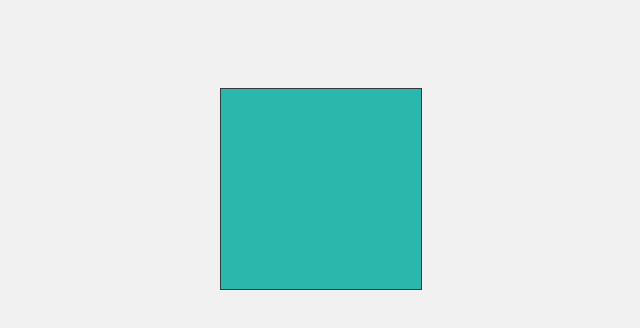
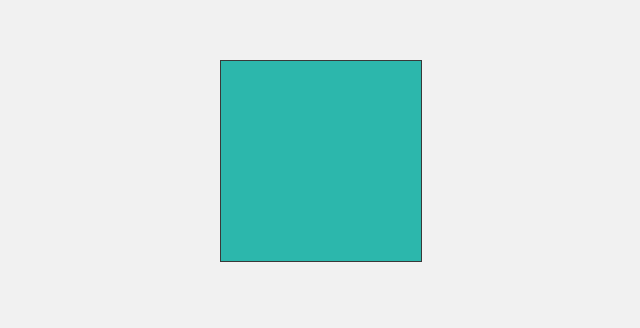
Before and after one commit to kimjw1782/kimjw1782.github.io, a plain HTML site: page port_animation/css_ani3/index.html in a window 1280 px wide. Shown: the part 208-536 px from the top of the page, without its empty margins (328-968 px from the left). Drawn offline with Linux system fonts and the light colour scheme.

Commit message:
Update index.html

```diff
--- a/port_animation/css_ani3/index.html
+++ b/port_animation/css_ani3/index.html
@@ -6,7 +6,7 @@
 	<style>
 		body,
 		html {width: 100%; height: 100%;overflow: hidden;background: #f1f1f1;}
-		.wrapper {width: 100%; perspective: 800;margin-top: 10%;}
+		.wrapper {width: 100%; perspective: 800;margin-top: 100px;}
 		.cube {position: relative;top: 160px;margin: 0 auto;height: 200px;width: 200px;animation : spin 5s infinite linear;transform-style: preserve-3d;}
 
 		@keyframes spin {
```
